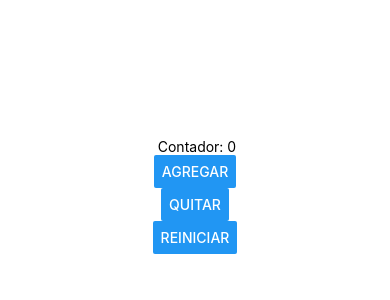
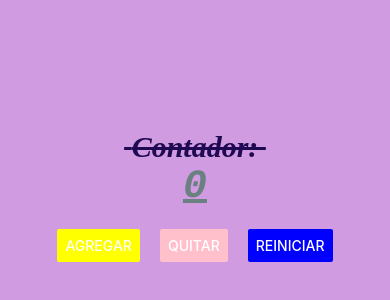
Before and after one commit to Jennyfer-PM/PPAM, a React Native app in the folder Intro/: screen / in a window 390 px wide. Shown: the part 226-526 px from the top of the page. Built offline with nearby package versions, Linux system fonts and the light colour scheme.

Commit message:
Adelante Practica 6

```diff
--- a/Intro/App.js
+++ b/Intro/App.js
@@ -1,30 +1,14 @@
+
 //1. Imports: Zona de importaciones
-import { StatusBar } from 'expo-status-bar';
-import { StyleSheet, Text, View, Button } from 'react-native';
-import React,{useState} from 'react';
+import ContadorScreen from './screens/ContadorScreen';
+
 
 //2. Main: Zona de componentes
 export default function App() {
 
-    const [contador,setContador]= useState(0);
+  return (
 
-  return (
-    <View style={styles.container}>
-      <Text> Contador: {contador}</Text>
-      <Button title='Agregar' onPress={()=>setContador(contador + 1)} />
-      <Button title='Quitar' onPress={()=>setContador(contador - 1)} />
-      <Button title='Reiniciar' onPress={()=>setContador(0)} />
-      <StatusBar style="auto" />
-    </View>
+    <ContadorScreen> </ContadorScreen>
+
   );
 }
-
-//3. Estilos: Zona estética para componentes.
-const styles = StyleSheet.create({
-  container: {
-    flex: 1,
-    backgroundColor: '#fff',
-    alignItems: 'center',
-    justifyContent: 'center',
-  },
-});
--- /dev/null
+++ b/Intro/screens/ContadorScreen.js
@@ -0,0 +1,65 @@
+
+//1. Imports: Zona de importaciones
+import { StatusBar } from 'expo-status-bar';
+import { StyleSheet, Text, View, Button } from 'react-native';
+import React,{useState} from 'react';
+
+
+//2. Main: Zona de componentes
+export default function ContadorScreen() {
+
+    const [contador,setContador]= useState(0);
+
+  return (
+
+    <View style={styles.container}>
+
+      <Text style={styles.texto}> Contador: </Text>
+      <Text style={styles.texto2}>{contador}</Text>
+
+      <View style={styles.botonesContainer}>
+      <Button color='yellow' title='Agregar' onPress={()=>setContador(contador + 1)} />
+      <Button color='pink' title='Quitar' onPress={()=>setContador(contador - 1)} />
+      <Button color='blue' title='Reiniciar' onPress={()=>setContador(0)} />
+      </View>
+
+      <StatusBar style="auto" />
+
+    </View>
+
+
+  );
+}
+
+//3. Estilos: Zona estética para componentes.
+const styles = StyleSheet.create({
+  container: {
+    flex: 1,
+    backgroundColor: '#d09be0ff',
+    alignItems: 'center',
+    justifyContent: 'center',
+  },
+  texto: {
+    color:'rgba(31, 9, 82, 1)',
+    fontSize:30,
+    fontFamily: 'Times New Roman',
+    fontWeight: 'bold',
+    fontStyle: 'italic',
+    textDecorationLine: 'line-through'
+  },
+  texto2: {
+    color:'rgba(107, 128, 128, 1)',
+    fontSize:40,
+    fontFamily: 'Courier',
+    fontWeight: '900',
+    fontStyle: 'italic',
+    textDecorationLine: 'underLine'
+  },
+  botonesContainer:{
+    marginTop:20,
+    flexDirection:'row',
+    gap:20,
+  },
+
+
+});
```
